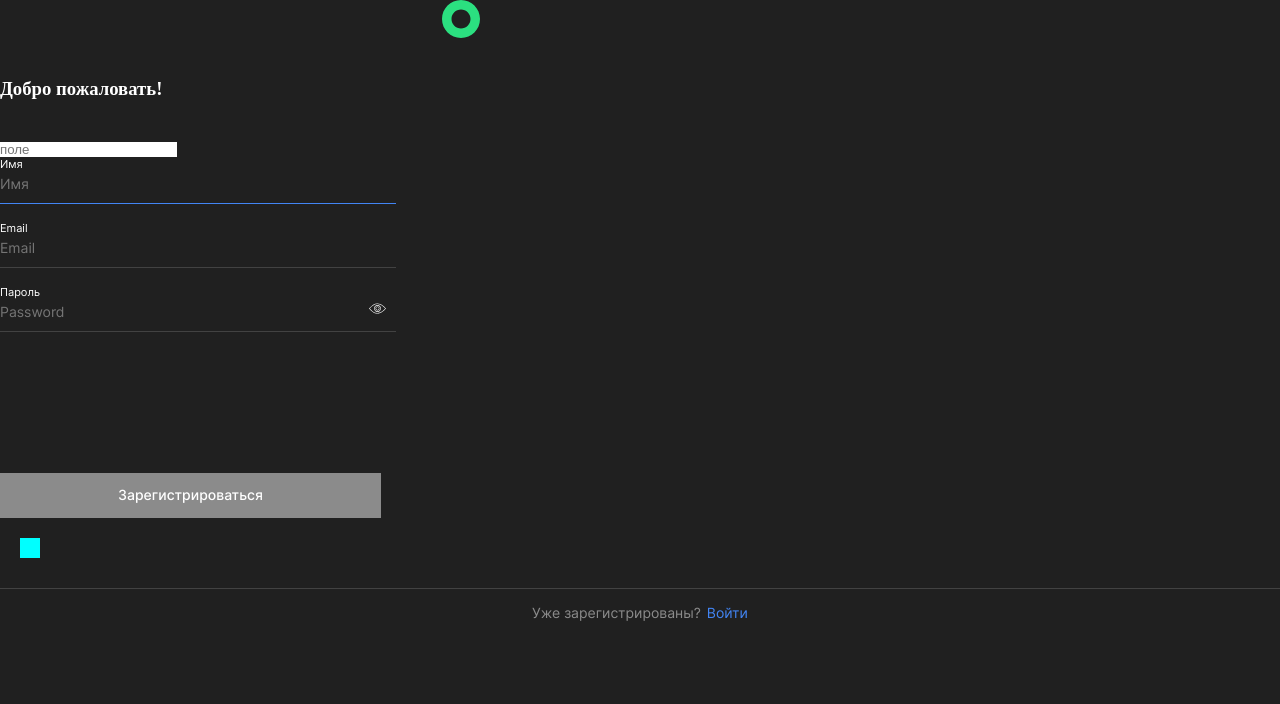
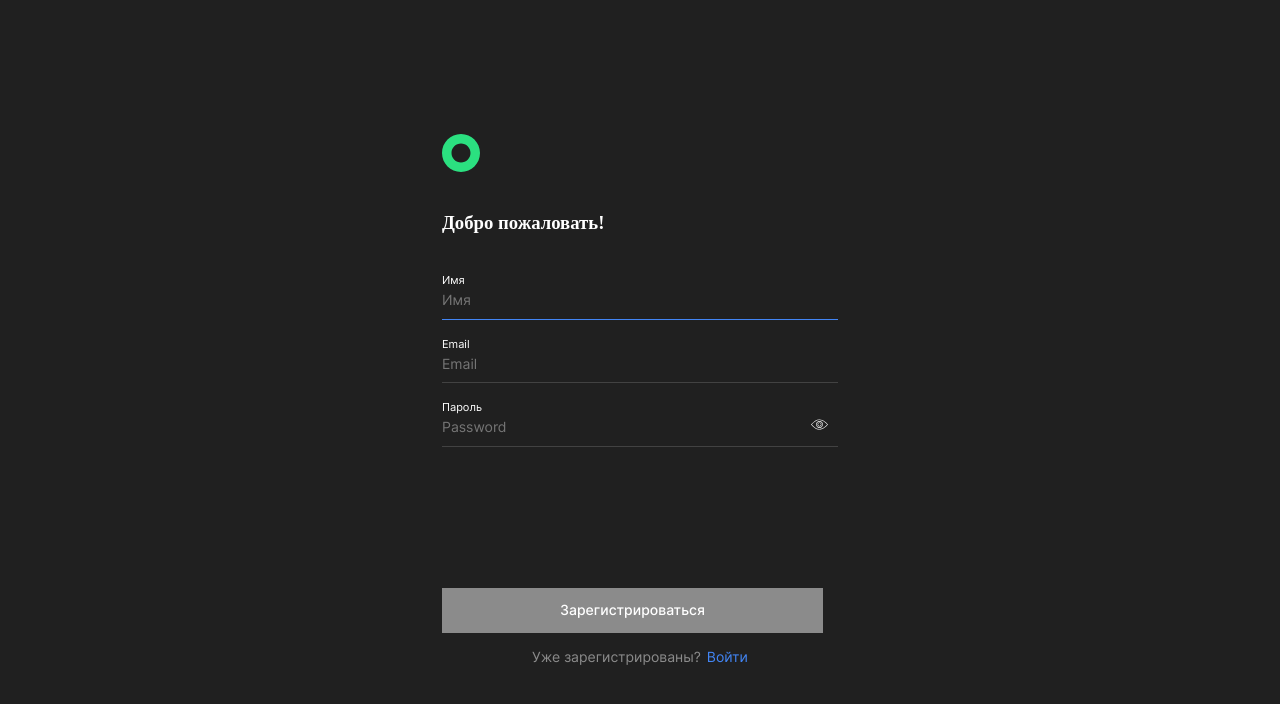
Before and after one commit to SergZhikhDev/movies-explorer-full, a React (Create React App) app in the folder frontend/: page /form in a window 1280 px wide. Shown: the top 704 px of the page. Built offline with nearby package versions, Linux system fonts and the light colour scheme.

Commit message:
Form === Register

```diff
--- a/frontend/src/components/pages-components/Form/Form.js
+++ b/frontend/src/components/pages-components/Form/Form.js
@@ -1,17 +1,18 @@
 import { useState,useContext} from "react";
+
 import "./Form.css";
+
+import Logo from "../../nested-components/Logo/Logo";
+import { Link } from "react-router-dom";
+import { ErrorText } from "../../nested-components/ErrorText/ErrorText";
+import { config } from "../../../utils/constants";
+
 import { useInputt } from "../../../hooks/useInput";
-import { config } from "../../../utils/constants";
-import { ErrorText } from "../../nested-components/ErrorText/ErrorText";
-import { Link } from "react-router-dom";
-import Logo from "../../nested-components/Logo/Logo";
 import { CurrentUserContext } from "../../../contexts/CurrentUserContext";
 
 export const Form = (props) => {
-
   const { isFetchError } = useContext(CurrentUserContext);
 
-  const field = useInputt({}, config.name);
   const name = useInputt({}, config.name);
   const email = useInputt({}, config.email);
   const password = useInputt({}, config.password);
@@ -34,7 +35,7 @@ export const Form = (props) => {
   };
 
   return (
-    <form  onSubmit={onSubmit}>
+    <form  className='form register sfp_type_reg hp'onSubmit={onSubmit}>
       <div className='form__header form__header_type_auth'>
         <Logo />
       </div>
@@ -43,14 +44,7 @@ export const Form = (props) => {
           <h3 className='form__heading form__heading_type_auth'>
             Добро пожаловать!
           </h3>
-          <input
-            type='text'
-            name='field'
-            className='fieldForm'
-            placeholder='поле'
-            value={field.value.field || ""}
-            onChange={field.handleChange}
-          />
+
           <fieldset className='form__input-container form__input-container_type_auth'>
             <label className='form__label form__label_type_auth'>
               Имя
@@ -151,13 +145,7 @@ export const Form = (props) => {
         </div>
       </div>
 
-      <button type='submit' className='buttonForm'></button>
-      <hr className='form__line line line_form line_form_type_auth'></hr>
-      <span className='form__error' id='error-userName'>
-        {field.isDirty && (
-          <ErrorText type='auth'>{field.errorMessages}</ErrorText>
-        )}
-      </span>
+
       <div className='form__footer form__footer_type_auth'>
         <p className='form__question'> Уже зарегистрированы? </p>
         <Link className='form__login-link' to='signin'>
```
